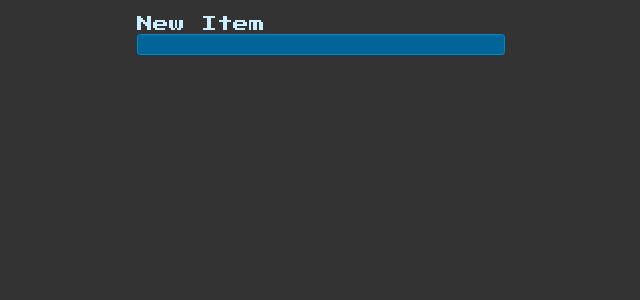
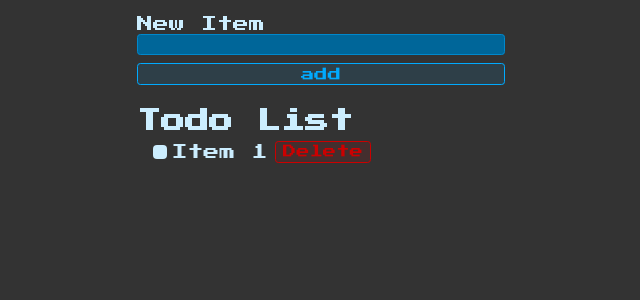
Before and after one commit to LupinC/TodoList, a React (Vite) app: page / in a window 1280 px wide. Shown: the top 300 px of the page, without its empty margins (319-959 px from the left). Built offline with nearby package versions, Linux system fonts and the light colour scheme.

Commit message:
feature: functions

```diff
--- a/src/App.jsx
+++ b/src/App.jsx
@@ -1,12 +1,91 @@
 import "./styles.css"
+// takes in user value
+import { useState } from "react"
+
 
 
 // this is a componenet
 export default function App(){
-  return <form className="new-item-form">
-    <div className="row">
-      <label htmlFor="item">New Item</label>
-      <input type="text" id="item"/>
-    </div>
-  </form>
+  // newItem-> array
+  // setNewItem -> function
+  // new item is a state variable that you cannot update
+  const [newItem, setNewItem] = useState("")
+  // setNewItem() here will cause an infinite loop, it will be called to render the whole page blow again and again
+
+  const [todos, setTodos] = useState([])
+
+
+  function handleSubmit(e){
+    e.preventDefault()//prevent page from refreshing
+
+    // if we have 2 settodos, it will only add one todolist
+    // because the second one will overwrite the first one
+    // todos => empty array
+    // add one item to the end
+    // at the second time,
+    // it is still an empty array
+    // setTodos([
+    //   ...todos, //brand new arrays
+    //   {
+    //     id: crypto.randomUUID(),
+    //     title: newItem,
+    //     completed: false
+    //   },//adding one to the end of the array
+    // ])
+
+    // to address the issue we need to pass a function to set state
+    setTodos((currentTodos)=>{
+      return   [
+        ...currentTodos, //brand new arrays
+        {
+          id: crypto.randomUUID(),
+          title: newItem,
+          completed: false
+        },//adding one to the end of the array
+      ]
+    })
+
+    // to check console.log(todos)
+
+
+
+
+
+  }
+
+
+
+
+
+  // return how the component look like exactly, need update? rerender
+  return (
+    // multiple things from a component
+  <>
+    <form onSubmit = {handleSubmit} className="new-item-form">
+      <div className="row">
+        <label htmlFor="item">New Item</label>
+        <input
+          value={newItem}
+          onChange={e => setNewItem(e.target.value)}
+          type="text"
+          id="item"/>
+      </div>
+      <button className="btn">add</button>
+    </form>
+
+    <h1 className="header">Todo List</h1>
+     {/* list */}
+    <ul className="list">
+      {/* in {} means runs as javascript codes and put it down below */}
+      {todos.map}
+      <li>
+        <label>
+          <input type="checkbox" />
+          Item 1
+        </label>
+        <button className="btn btn-danger">Delete</button>
+      </li>
+    </ul>
+  </>
+  )
 }
```
